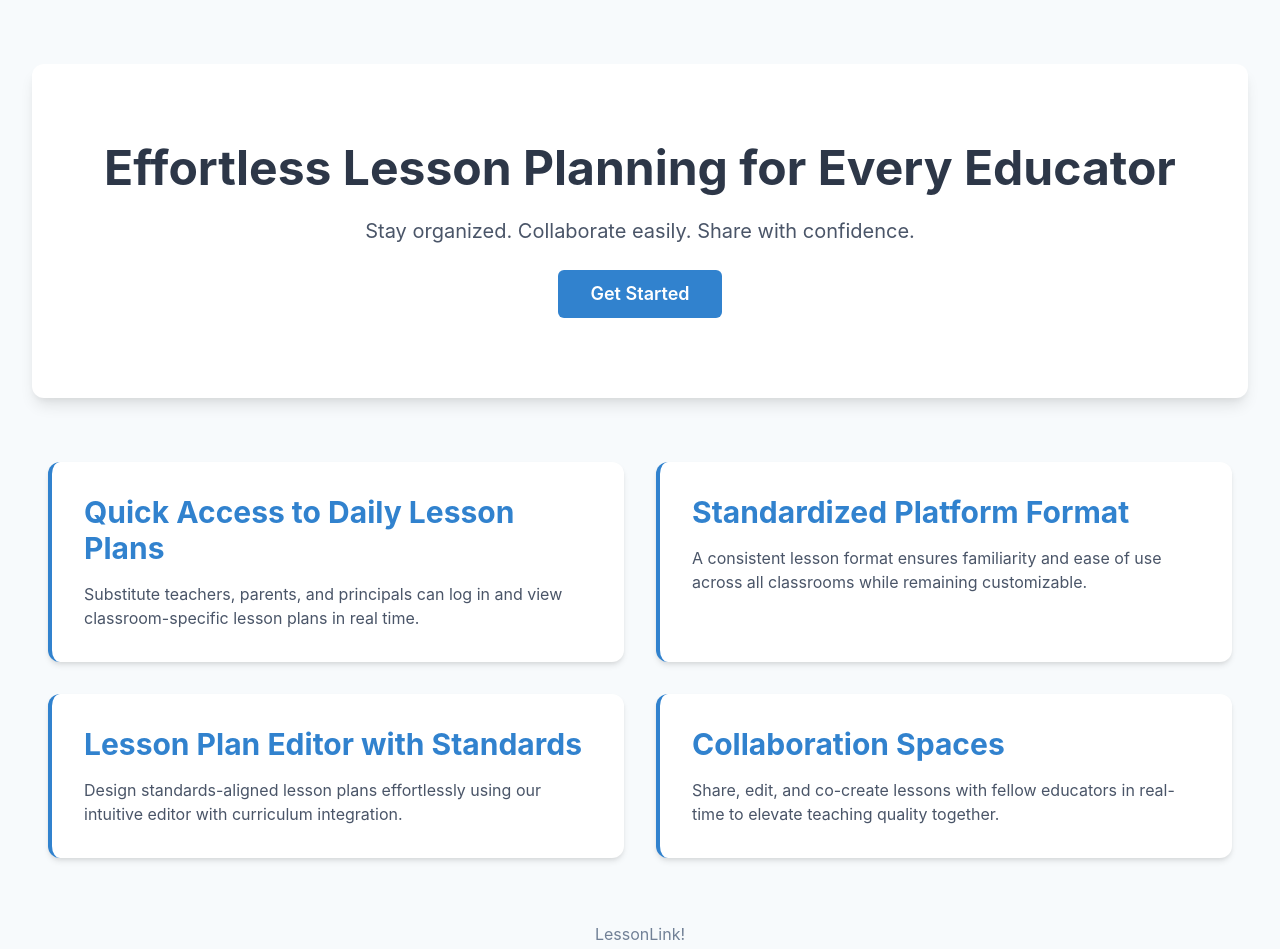
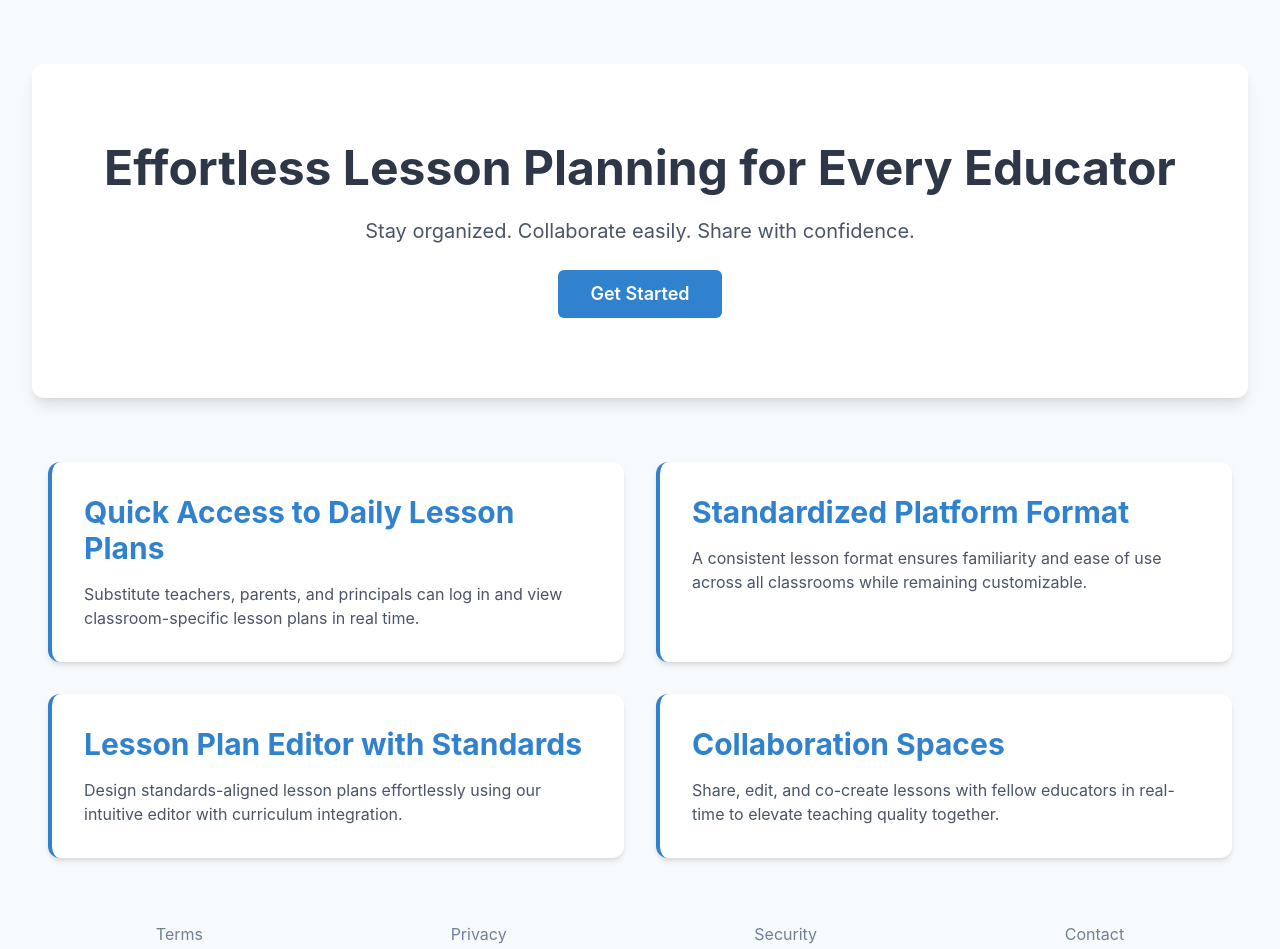
Before and after one commit to WallyMagill/lessonlink, a React (Vite) app: page / in a window 1280 px wide. Shown: the top 949 px of the page. Built offline with nearby package versions, Linux system fonts and the light colour scheme.

Commit message:
footer but doesnt link anywhere

```diff
--- a/src/pages/LandingPage.jsx
+++ b/src/pages/LandingPage.jsx
@@ -119,7 +119,13 @@ function LandingPage() {
 
         {/* Footer */}
         <Box textAlign="center" mt={16} color="gray.500">
-          <Text>LessonLink!</Text>
+          <Box display="flex" flexDirection="row" textAlign="center" justifyContent="space-around">
+            <Text _hover={{ color: 'blue.500', cursor: 'pointer' }}>Terms</Text>
+            <Text _hover={{ color: 'blue.500', cursor: 'pointer' }}>Privacy</Text>
+            <Text _hover={{ color: 'blue.500', cursor: 'pointer' }}>Security</Text>
+            <Text _hover={{ color: 'blue.500', cursor: 'pointer' }}>Contact</Text>
+          </Box>
+          <Text>© 2025 LessonLink, Inc.</Text>
         </Box>
       </Container>
     </Box>
```
